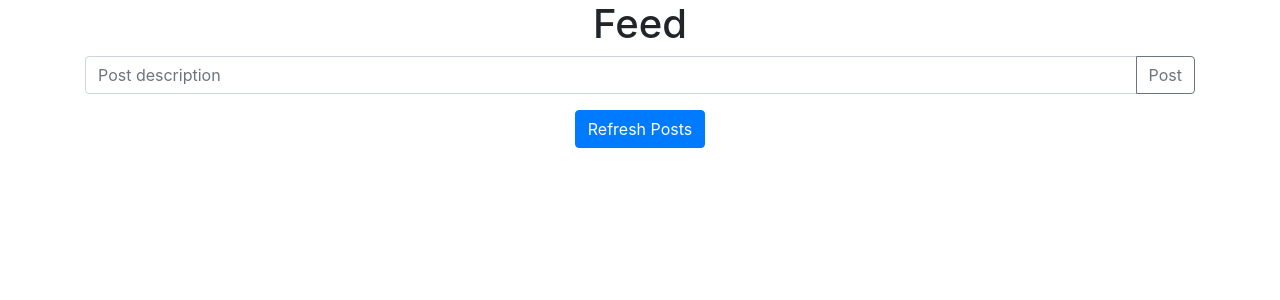
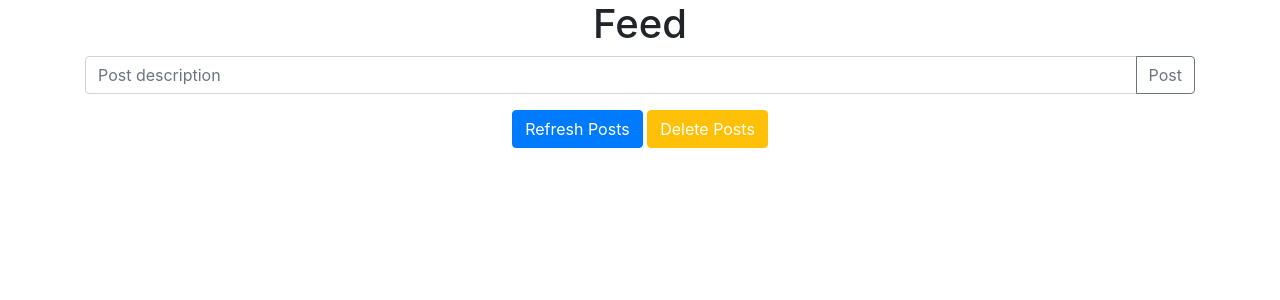
Before and after one commit to lazarnarcis/posts, a PHP site: page / in a window 1280 px wide. Shown: the part 56-356 px from the top of the page. Run offline with PHP 8.4, Linux system fonts and the light colour scheme; the visitor is signed in with stand-in values (Sample User, id 1); data that the repository does not hold is empty.

Commit message:
update posts system

```diff
--- a/index.php
+++ b/index.php
@@ -70,6 +70,8 @@
     </div>
     <div class="d-flex justify-content-center">
         <button class="btn btn-primary" type="button" id="refresh_posts">Refresh Posts</button>
+        &nbsp;
+        <button class="btn btn-warning" type="button" id="delete_posts"><span style="color: white;">Delete Posts</span></button>
     </div>
     <div id="posts" class="d-flex justify-content-center align-items-center"></div>
     <script>
@@ -77,33 +79,69 @@
             function sweetAlert(title, message, type = "success") {
                 Swal.fire(title, message, type);
             }
+            let initial_limit = 0;
+            $("#delete_posts").click(function() {
+                let admin = '<?php echo $user['admin']; ?>';
+                if (admin != 1) {
+                    sweetAlert("Oops..", "You don't have admin role!", "error");
+                } else {
+                    if (!$("#posts").html()) {
+                        sweetAlert("Oops..", "No posts to delete!", "error");
+                    } else {
+                        $.ajax({
+                            url: "./php/deletePosts.php",
+                            success: function (data) {
+                                sweetAlert("Success!", "The posts have been deleted!");
+                                $("#posts").html("");
+                            }
+                        });
+                    }
+                }
+            });
             $("#refresh_posts").click(function() {
+                initial_limit = 0;
+                $("#posts").html("");
+                refreshPosts();
+            });
+            function refreshPosts() {
                 $.ajax({
                     url: "./php/getPosts.php",
+                    type: "POST",
+                    data: {
+                        start: initial_limit,
+                        limit: 5
+                    },
                     success: function (posts) {
                         posts = JSON.parse(posts);
-                        let html_posts = ``;
-                        console.log(posts.length);
-                        $("#posts").html("");
+                        console.log(posts);
+                        let posts_length = posts.length;
+                        if (posts_length != 0) {
                             for (let i = 0; i < posts.length; i++) {
-                            html_posts+=`<div class="card post" style="width: 18rem;">
+                                let html_posts = `<div class="card post" style="width: 18rem;">
                                     <div class="card-body">
                                     <p class="card-text">`+posts[i]['description']+`</p>
                                     <p class="card-text">`+posts[i]['created_at']+`</p>
                                     <a href="#" class="btn btn-primary">`+posts[i]['username']+`</a>
                                     </div>
                                 </div>`;
+                                $("#posts").append(html_posts);
                             }
-                        $("#posts").html(html_posts);
+                            initial_limit+=posts_length;
+                        }
                     }
                 });
-            });
-            $("#refresh_posts").click();
+            }
+            refreshPosts();
             $("#description").keypress(function(e) {
                 if (e.which == 13) {
                     $("#post").click();
                 }
             });
+            window.onscroll = function(ev) {
+                if ((window.innerHeight + window.scrollY) >= document.body.offsetHeight) {
+                    refreshPosts();
+                }
+            };
             $("#post").click(function() {
                 let description = $("#description").val();
                 if (description != "") {
@@ -115,10 +153,29 @@
                             user_id: <?php echo $user['user_id']; ?>
                         },
                         success: function (data) {
-                            if (data != 1) {
-                                sweetAlert("Warning...", data, "error");
-                            } else {
-                                $("#refresh_posts").click();
+                            data = JSON.parse(data);
+                            let post_id = data[0].post_id;
+                            if (data.length) {
+                                $.ajax({
+                                    url: "./php/getPost.php",
+                                    type: "POST",
+                                    data: {
+                                        post_id: post_id
+                                    },
+                                    success: function (posts) {
+                                        posts = JSON.parse(posts);
+                                        posts = posts[0];
+                                        let html_posts = `<div class="card post" style="width: 18rem;">
+                                            <div class="card-body">
+                                            <p class="card-text">`+posts['description']+`</p>
+                                            <p class="card-text">`+posts['created_at']+`</p>
+                                            <a href="#" class="btn btn-primary">`+posts['username']+`</a>
+                                            </div>
+                                        </div>`;
+                                        $("#posts").prepend(html_posts);
+                                        initial_limit+=1;
+                                    }
+                                });
                                 $("#description").val("");
                             }
                         }
--- a/php/getPosts.php
+++ b/php/getPosts.php
@@ -1,8 +1,9 @@
 <?php
     require("../database.php");
     $database = new Database();
-    $query = "SELECT posts.description, users.username, posts.created_at FROM posts LEFT JOIN users ON users.user_id=posts.user_id ORDER BY posts.post_id DESC";
+    $start = $_POST['start'];
+    $limit = $_POST['limit'];
+    $query = "SELECT posts.description, users.username, posts.created_at FROM posts LEFT JOIN users ON users.user_id=posts.user_id ORDER BY posts.post_id DESC LIMIT $start, $limit";
     $posts = $database->query($query);
-
     echo json_encode($posts);
 ?>
--- a/php/register.php
+++ b/php/register.php
@@ -9,6 +9,8 @@
 
     if (strlen($email) == 0 || strlen($password) == 0 || strlen($username) == 0) {
         $err_message = "Please complete with your email/password/username.";
+    } elseif (!filter_var($email, FILTER_VALIDATE_EMAIL)) {
+        $err_message = "Invalid email format";
     } else {
         $query = "SELECT * FROM users WHERE email='".$email."' OR username='".$username."' LIMIT 1";
         $check_user = $database->query($query);
```
Also changed, not shown: php/addPost.php (+4 -9 lines), php/deletePosts.php (added, +10 -0 lines), php/getPost.php (added, +8 -0 lines). Lines whose indentation alone changed are shown as unchanged.
